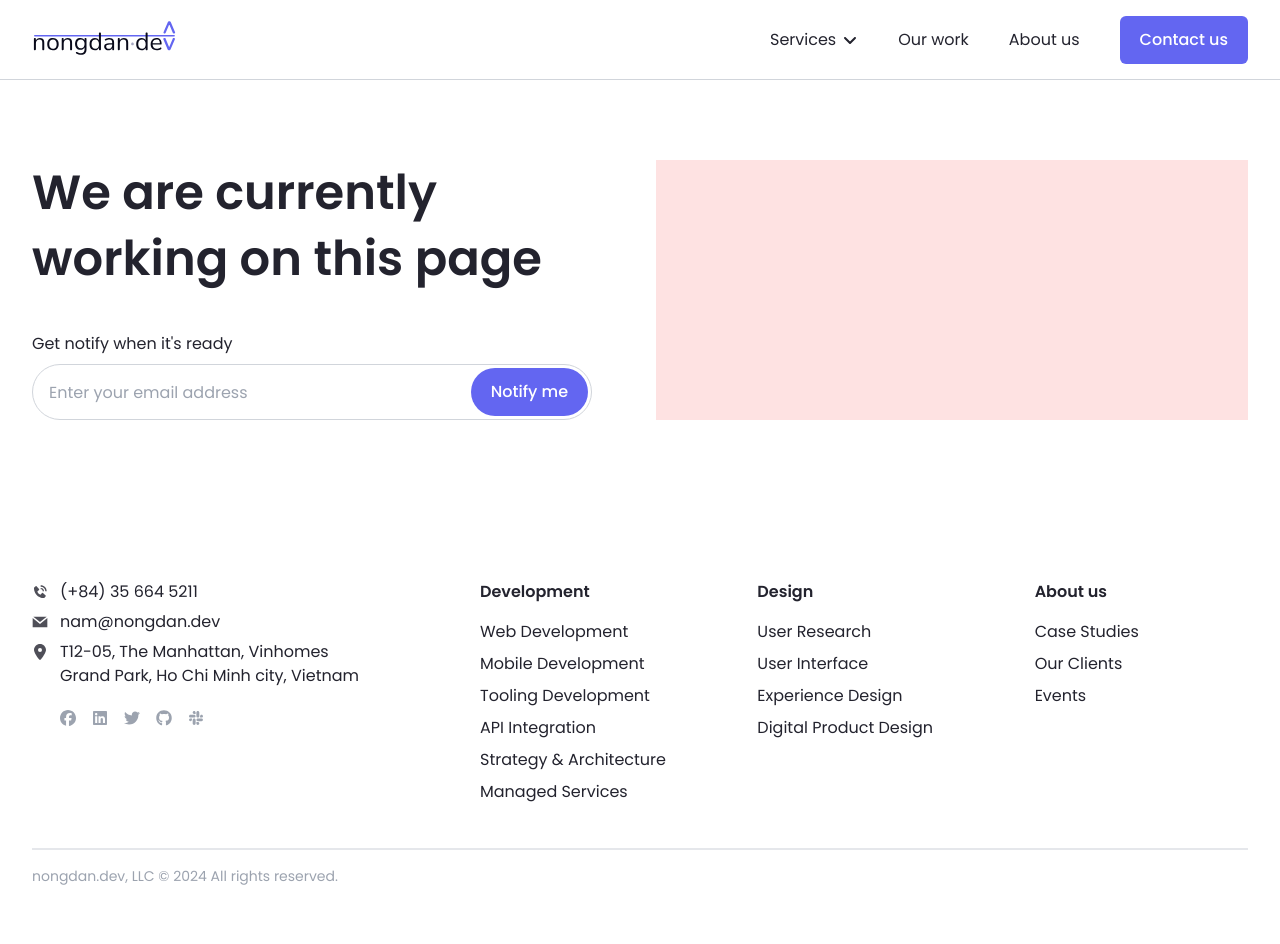
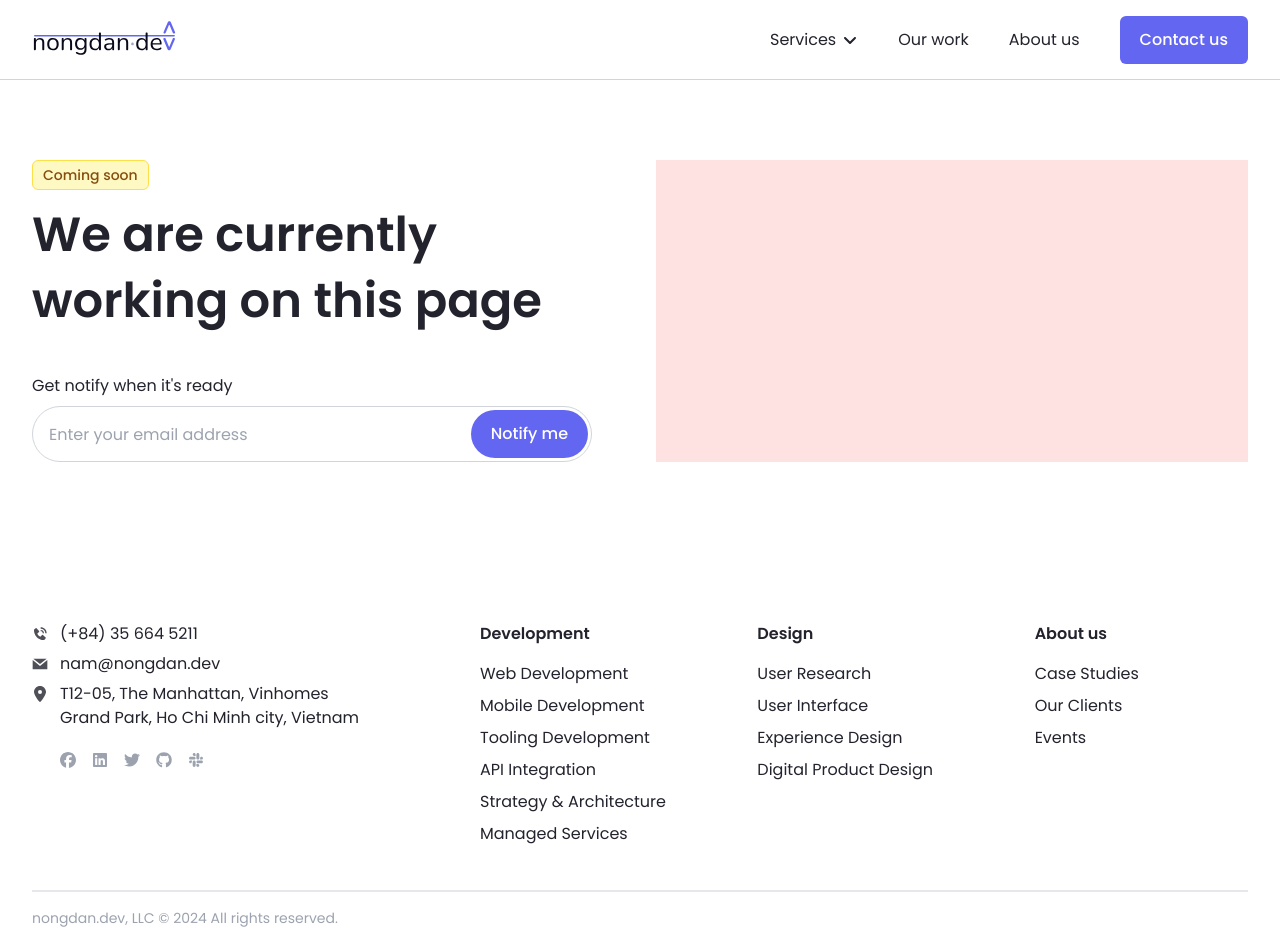
Before and after one commit to nongdan-dev/website, a React (Vite) app: page /coming-soon in a window 1280 px wide. Before the commit the page ends 902 px from the top, so only its background shows below. Built offline with nearby package versions, Linux system fonts and the light colour scheme.

Commit message:
Create Badge

```diff
--- /dev/null
+++ b/src/components/ui/Badge.tsx
@@ -0,0 +1,48 @@
+import { ComponentProps } from 'react'
+import { twMerge } from 'tailwind-merge'
+
+type Tone = 'primary' | 'warning' | 'danger' | 'success'
+type Shape = 'square' | 'rounded' | 'pill'
+
+export type BadgeProps = ComponentProps<'span'> & {
+  tone?: Tone
+  shape?: Shape
+  bordered?: boolean
+}
+
+const toneClasses: Record<Tone, string> = {
+  primary: 'bg-indigo-100 text-indigo-800 border-indigo-400',
+  danger: 'bg-red-100 text-red-800 border-red-400',
+  success: 'bg-green-100 text-green-800 border-green-400',
+  warning: 'bg-yellow-100 text-yellow-800 border-yellow-300',
+}
+
+const shapeClasses: Record<Shape, string> = {
+  square: 'rounded-none',
+  rounded: 'rounded-md',
+  pill: 'rounded-full',
+}
+
+export function Badge({
+  tone = 'primary',
+  shape = 'rounded',
+  bordered,
+  className,
+  children,
+  ...props
+}: BadgeProps) {
+  return (
+    <span
+      {...props}
+      className={twMerge(
+        'px-2.5 py-1 text-sm font-medium',
+        bordered && 'border',
+        toneClasses[tone],
+        shapeClasses[shape],
+        className,
+      )}
+    >
+      {children}
+    </span>
+  )
+}
--- a/src/components/ui/index.ts
+++ b/src/components/ui/index.ts
@@ -1,4 +1,5 @@
 export * from './Avatar'
+export * from './Badge'
 export * from './Button'
 export * from './Link'
 export * from './Marquee'
--- a/src/pages/ComingSoon/index.tsx
+++ b/src/pages/ComingSoon/index.tsx
@@ -1,7 +1,7 @@
 import { twMerge } from 'tailwind-merge'
 
 import { Input } from '@/components/form'
-import { Button } from '@/components/ui'
+import { Badge, Button } from '@/components/ui'
 import { Section } from '@/components/widget'
 
 function ComingSoonPage() {
@@ -10,6 +10,9 @@ function ComingSoonPage() {
       {({ titleId, titleClassName }) => (
         <div className='grid grid-cols-[35rem,1fr] gap-16'>
           <div>
+            <Badge tone='warning' bordered className='mb-3 inline-block'>
+              Coming soon
+            </Badge>
             <h1 id={titleId} className={twMerge(titleClassName, 'mb-10')}>
               We are currently working on this page
             </h1>
```
